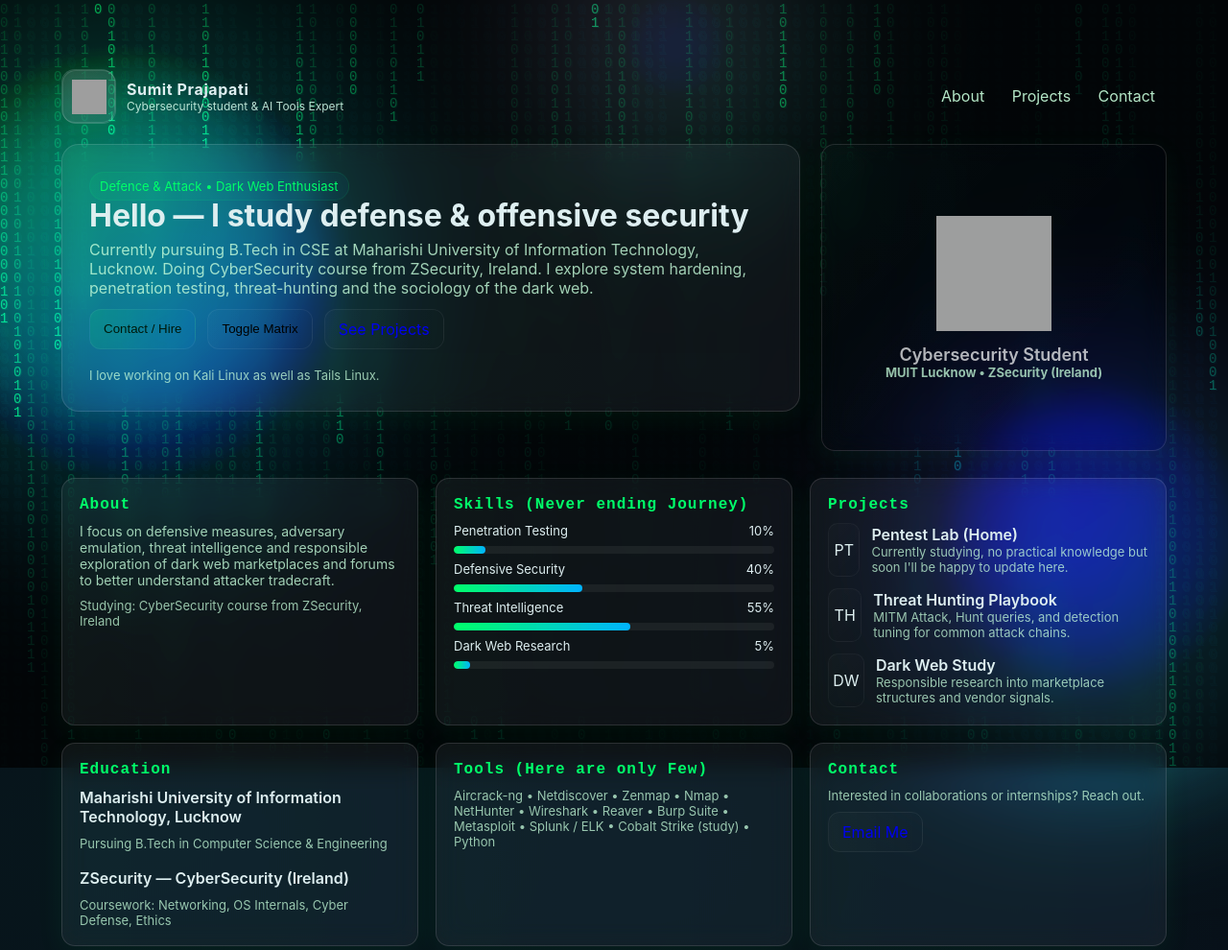
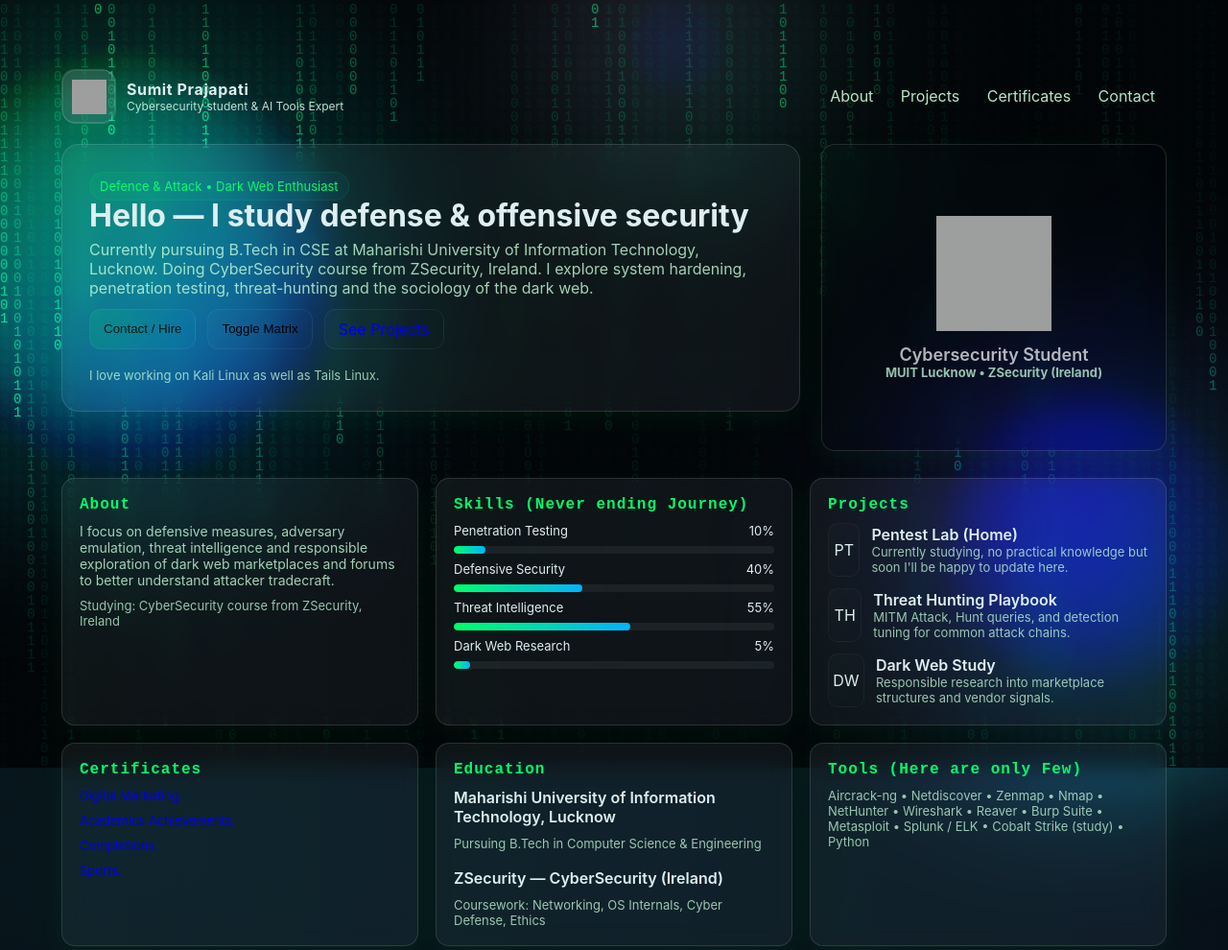
Before and after one commit to ApexSumit/portfolio, a plain HTML site: page index.html in a window 1280 px wide. Shown: the top 990 px of the page at 96% size. Drawn offline with Linux system fonts and the light colour scheme; grey boxes are pictures that could not be loaded.

Commit message:
Update index.html with new content and structure

```diff
--- a/index.html
+++ b/index.html
@@ -159,6 +159,7 @@
       <nav>
         <a href="#about">About</a>
         <a href="#projects">Projects</a>
+        <a href="#certificate">Certificates</a>
         <a href="#contact">Contact</a>
       </nav>
     </header>
@@ -192,6 +193,8 @@
       </section>
 
       <section class="grid" id="about">
+
+
         <div class="glass tile">
           <h3 class="matrix-title">About</h3>
           <p style="color:rgba(200,255,220,0.8);font-size:14px">I focus on defensive measures, adversary emulation, threat intelligence and responsible exploration of dark web marketplaces and forums to better understand attacker tradecraft.</p>
@@ -242,6 +245,14 @@
               </div>
             </div>
           </div>
+        </div>
+
+        <div class="glass tile" id="certificate">
+          <h3 class="matrix-title">Certificates</h3>
+          <p class="meta"><a href="https://drive.google.com/drive/folders/1Y3PFiY7fs4vHWQQeaLc0Hz4GRyojaNIn?usp=sharing" style="text-decoration:none">Digital Marketing.</a></p>
+          <p class="meta"><a href="https://drive.google.com/drive/folders/1g4VCIj8TRClONgxzyKoMo-X4CmQwcRWS?usp=sharing" style="text-decoration:none">Academics Achievements.</a></p>
+          <p class="meta"><a href="https://drive.google.com/drive/folders/1-Ga4sPVT7e31xcWc-9I4kyWsC_A8OAai?usp=sharing" style="text-decoration:none">Comptetions.</a></p>
+          <p class="meta"><a href="https://drive.google.com/drive/folders/1YITt3EyKlhMsCCrgbCy-iCMcZxgF-8x4?usp=sharing" style="text-decoration:none">Sports.</a></p>
         </div>
 
         <div class="glass tile">
```
